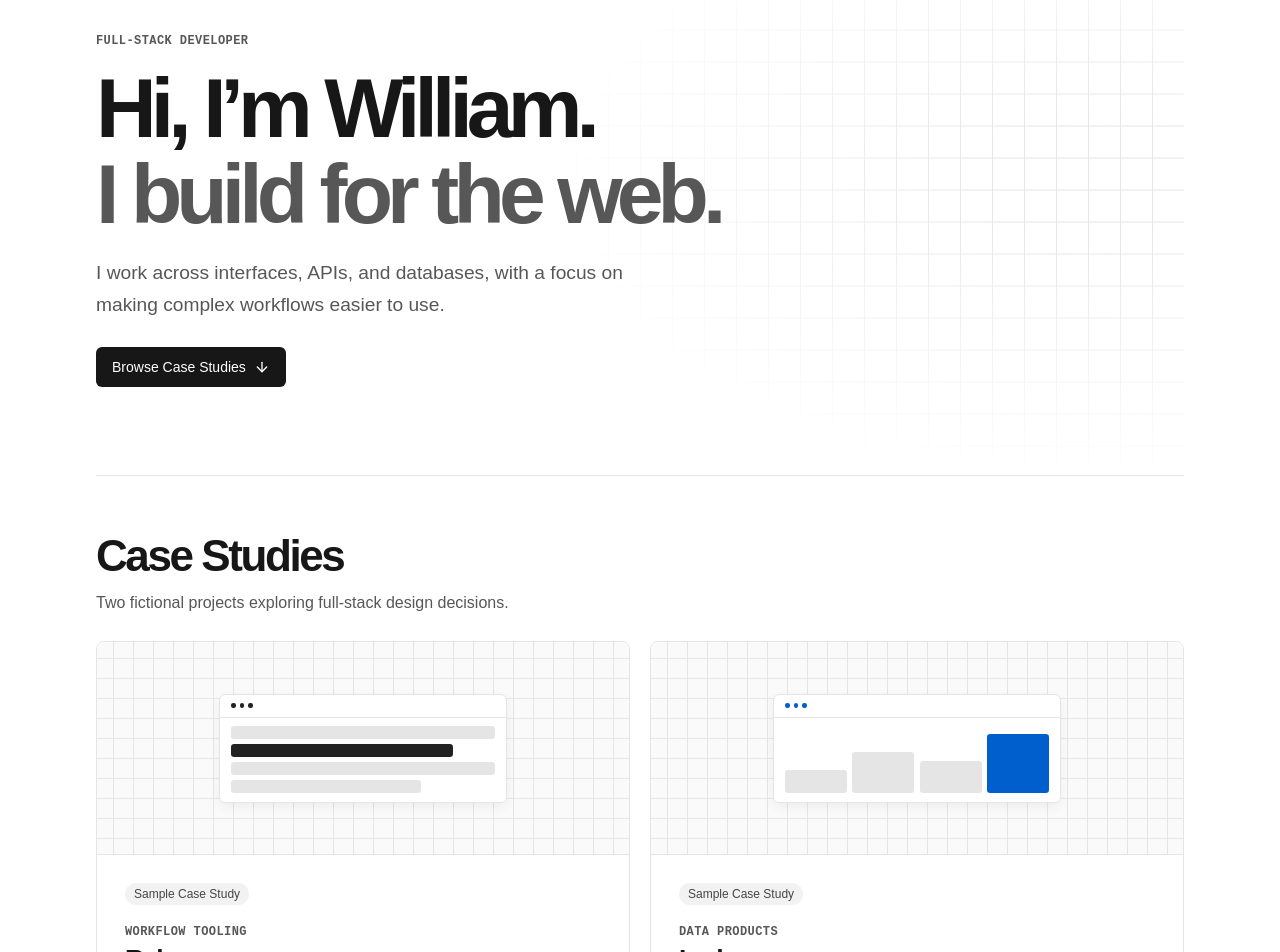
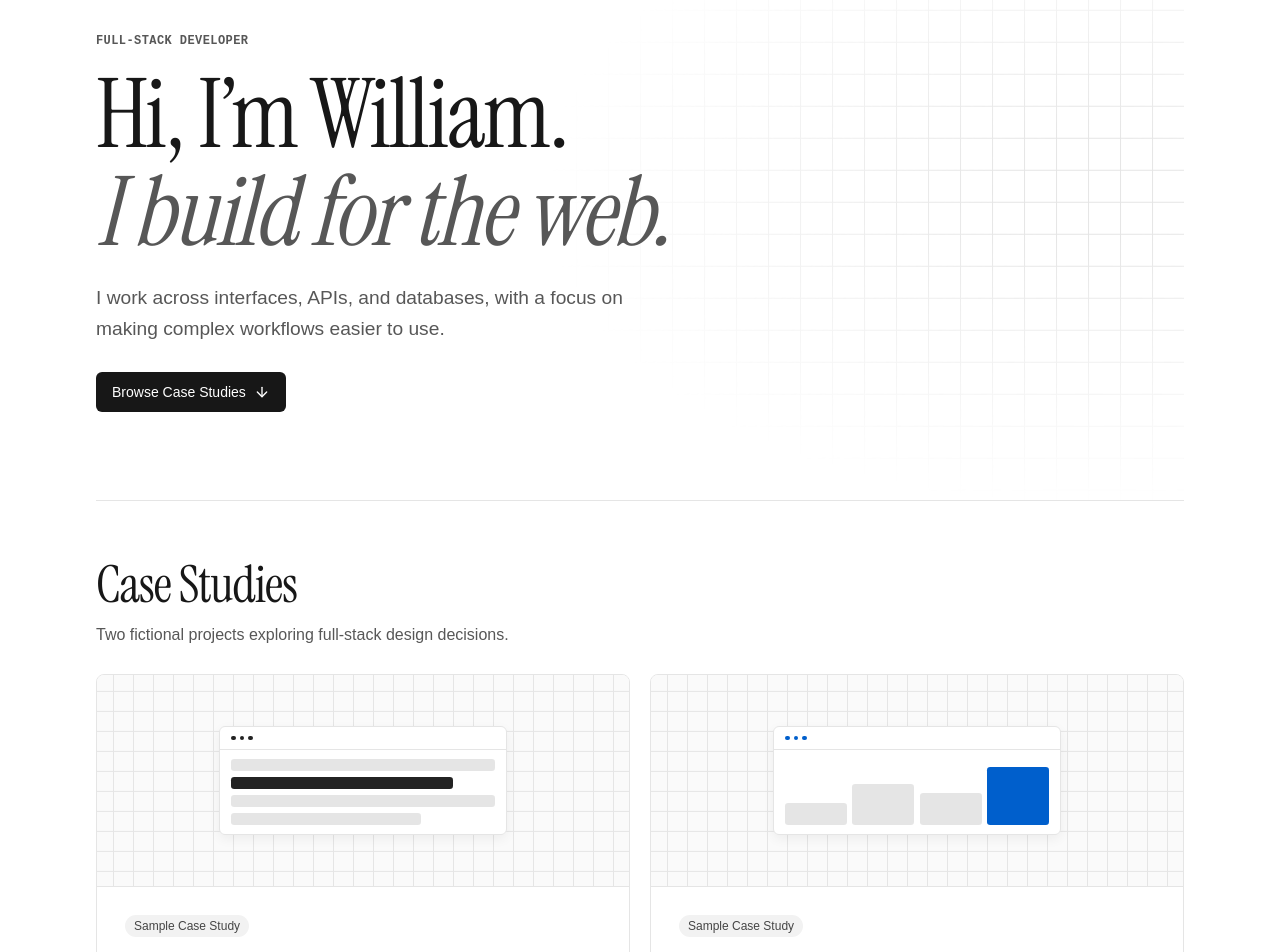
Before and after one commit to williamKhine/khine.dev, a Next.js app: page / in a window 1280 px wide. Shown: the part 129-1081 px from the top of the page. Built offline with nearby package versions, Linux system fonts and the light colour scheme.

Commit message:
style(portfolio): restore editorial serif headings

```diff
--- a/app/globals.css
+++ b/app/globals.css
@@ -16,6 +16,7 @@
   --color-ring: #005fcc;
   --color-destructive: #b42318;
   --font-sans: "Geist Variable", sans-serif;
+  --font-display: "Instrument Serif", Georgia, serif;
 }
 
 :root {
@@ -162,25 +163,26 @@ body {
 }
 
 h1, h2, h3 {
-  font-weight: 650;
+  font-family: var(--font-display);
+  font-weight: 400;
+  letter-spacing: -0.02em;
 }
 
 h1 {
-  font-size: clamp(2.375rem, 7vw, 5.25rem);
+  font-size: clamp(3rem, 7.5vw, 6rem);
   line-height: 1.02;
-  letter-spacing: -0.07em;
   margin-block: 1rem 1.25rem;
 }
 
 .hero h1 span {
   display: block;
+  font-style: italic;
   color: var(--ink-muted);
 }
 
 h2 {
-  font-size: clamp(1.85rem, 3.8vw, 2.75rem);
+  font-size: clamp(2.3rem, 4vw, 3.25rem);
   line-height: 1.1;
-  letter-spacing: -0.055em;
 }
 
 .intro {
@@ -314,9 +316,8 @@ h2 {
 }
 
 .project-details h3 {
-  font-size: 1.65rem;
+  font-size: 2rem;
   line-height: 1.2;
-  letter-spacing: -0.045em;
   margin-block: 0.2rem 0.35rem;
 }
 
@@ -408,7 +409,7 @@ h2 {
 
 .case-section h2 {
   margin-bottom: 0.75rem;
-  font-size: 1.4rem;
+  font-size: 1.85rem;
 }
 
 @media (max-width: 42rem) {
--- a/app/layout.tsx
+++ b/app/layout.tsx
@@ -2,6 +2,8 @@ import type { Metadata } from "next";
 import Link from "next/link";
 import type { ReactNode } from "react";
 import "@fontsource-variable/geist";
+import "@fontsource/instrument-serif/latin-400.css";
+import "@fontsource/instrument-serif/latin-400-italic.css";
 import "./globals.css";
 
 export const metadata: Metadata = {
--- a/package.json
+++ b/package.json
@@ -11,6 +11,7 @@
   },
   "dependencies": {
     "@fontsource-variable/geist": "^5.3.0",
+    "@fontsource/instrument-serif": "^5.3.0",
     "class-variance-authority": "^0.7.1",
     "clsx": "^2.1.1",
     "lucide-react": "^1.78.0",
```
Also changed, not shown: 1 other file (tests, documents, lock files or other folders).
